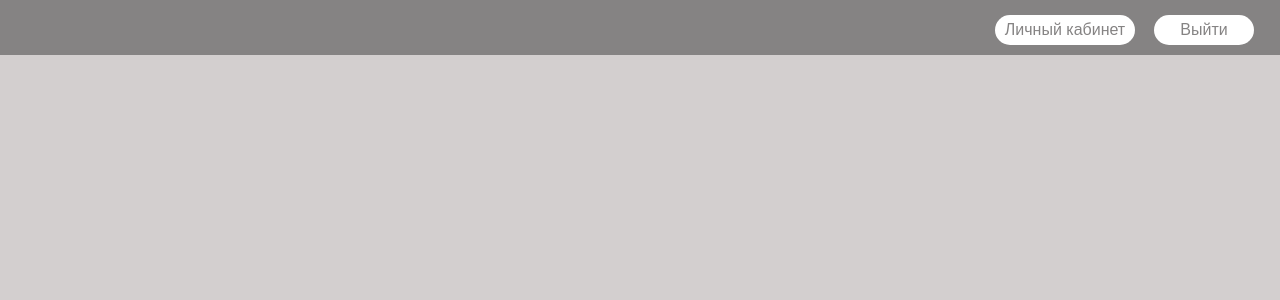
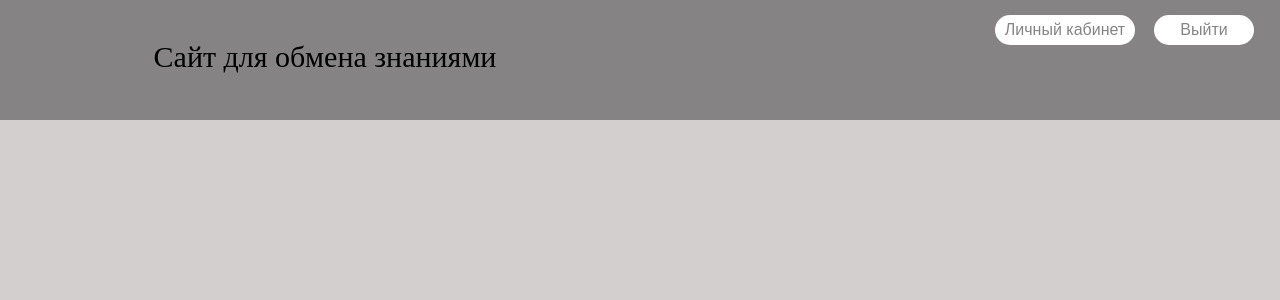
Before and after one commit to MichaelKab/silaeder_exchange, a Django app: page / in a window 1280 px wide. Shown: the top 300 px of the page. Run offline with Django 3.2, Linux system fonts and the light colour scheme; the visitor is signed in with stand-in values (Sample User, id 1); data comes from the database, SQL or seed files in the repository.

Commit message:
small_ch_html

```diff
--- a/website/templates/new_main.html
+++ b/website/templates/new_main.html
@@ -11,6 +11,7 @@
         margin: 0;
         padding: 0;
         width: 100%;
+        height: 120px;
     }
 
     .main {
@@ -65,6 +66,9 @@
     .buttons_right {
         width: 300px;
         margin-left: auto;
+        position: absolute;
+        top:0;
+        right:0;
     }
 
     .buttons_right form {
@@ -105,8 +109,25 @@
         padding: 6px;
         margin-bottom: 10px;
     }
+    .text{
+        margin-right: auto;
+        margin-top: 0;
+        padding-top: 30px;
+        padding-left: 20%;
+        font-size: 30px;
+    }
+    .tx{
+        display: block;
+        position: absolute;
+            top:10px;
+        left:0;
+        width: 60%;
+    }
 </style>
 <div class="up_head">
+    <div class="tx">
+    <p class="text">Сайт для обмена знаниями</p>
+    </div>
     <div class="buttons_right">
         <!--<form action="/" target="_blank">
             <button>Главная</button>
--- a/website/urls.py
+++ b/website/urls.py
@@ -8,7 +8,7 @@ from django.contrib.auth import views as authViews
 
 urlpatterns = [
     path('', views.main, name="home_page"),
-    path('<pk>/delete/', views.delit_application),#ApplicationDeleteView.as_view(), name ="delit_application"),
+    path('<pk>/delete/', views.delit_application),
     path('pr', views.cob, name="prof_page"),
     path('pr/edit', views.edit_profile, name="prof_page_edit"),
     path('signup/', SignUpView.as_view(), name=''),
```
Also changed, not shown: website/templates/edit_profile_new.html (+4 -9 lines), website/templates/profile.html (+5 -2 lines), website/templates/registration/login.html (+22 -6 lines), website/templates/signup.html (+15 -1 lines).
